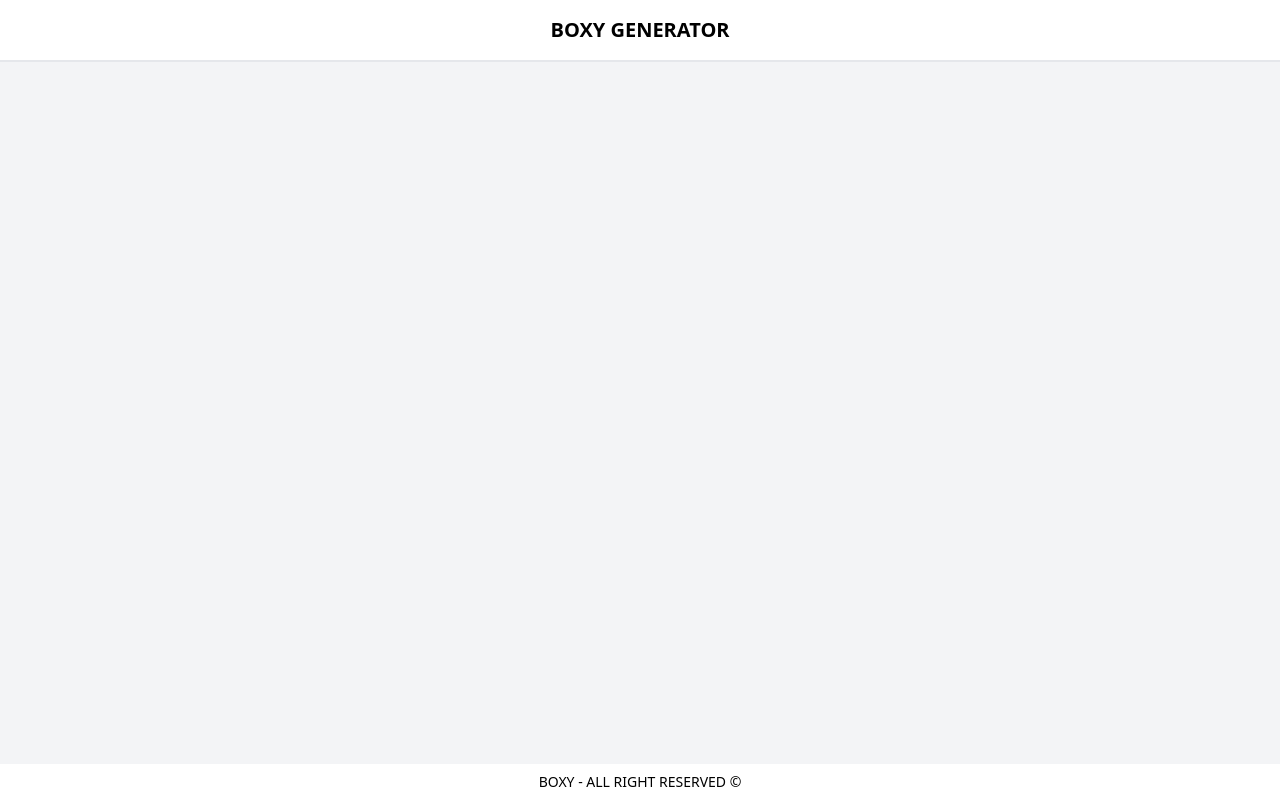
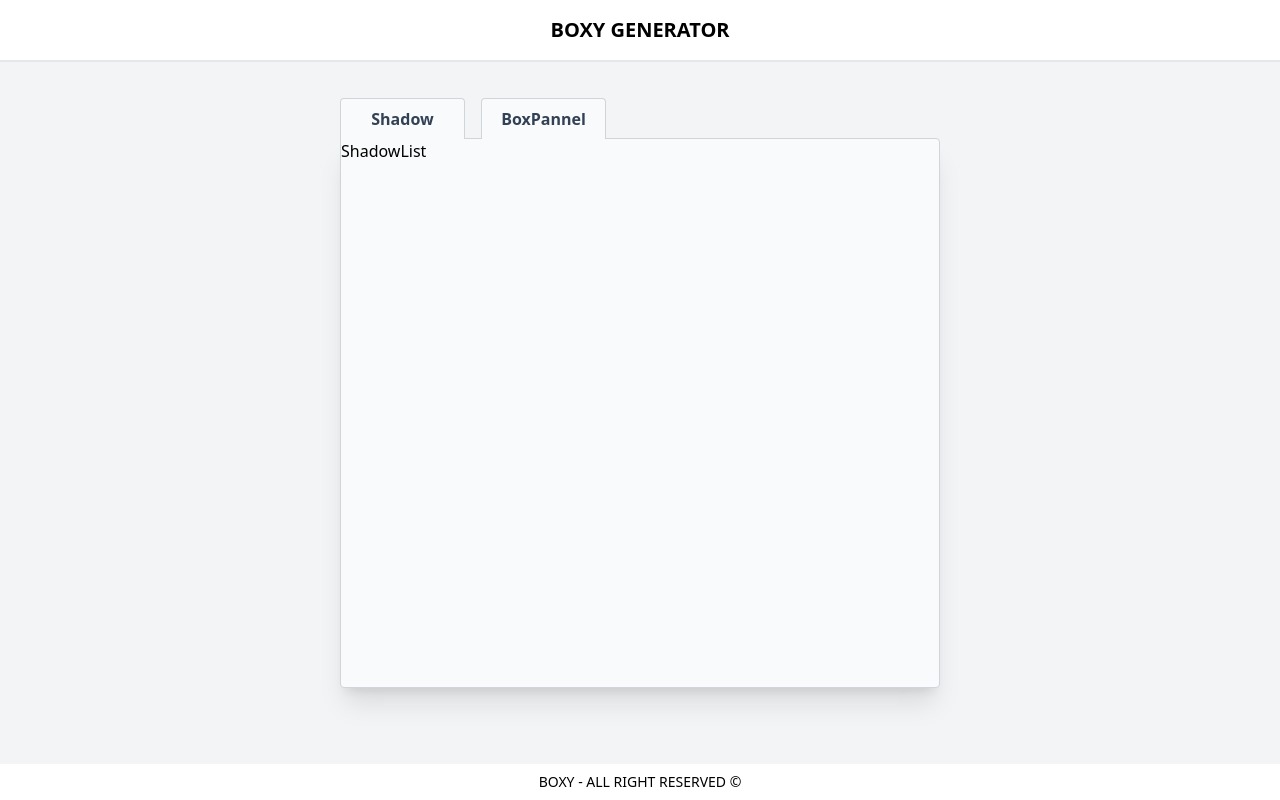
Before and after one commit to kabolindustrie/box-generator, a React (Vite) app: page / in a window 1280 px wide. Built offline with nearby package versions, Linux system fonts and the light colour scheme.

Commit message:
système de pannel et onglet mis en place

```diff
--- a/src/App.jsx
+++ b/src/App.jsx
@@ -1,5 +1,6 @@
 import Header from "./component/Header";
 import Footer from "./component/Footer";
+import LeftContainer from "./layouts/LeftContainer";
 
 function App() {
   return (
@@ -7,8 +8,8 @@ function App() {
       <Header/>
       <main className="flex flex-wrap justify-center items-center flex-grow
       bg-gray-100 px-10 md:flex-nowrap">
-        {/* <LeftSide/>
-        <Visualization /> */}
+        <LeftContainer/>
+        {/* <Visualization /> */}
       </main>
       <Footer/>
     </div>
--- /dev/null
+++ b/src/layouts/BoxPanel/BoxPannel.jsx
@@ -0,0 +1,7 @@
+import React from 'react'
+
+export default function BoxPannel() {
+  return (
+    <div>BoxPannel</div>
+  )
+}
--- /dev/null
+++ b/src/layouts/LeftContainer.jsx
@@ -0,0 +1,31 @@
+import { useState } from "react";
+import ShadowList from "./ShadowList/ShadowList.jsx";
+import BoxPannel from "./BoxPanel/BoxPannel.jsx";
+
+export default function LeftContainer() {
+  const [tabs, setTabs] = useState(0);
+
+  const tabsList = [
+    { name: "Shadow", component: <ShadowList /> },
+    { name: "BoxPannel", component: <BoxPannel /> },
+  ]
+
+  return (
+    <div className="relative mt-20 w-[600px] h-[550px] border rounded-b rounded-tr border-gray-300 shadow-xl bg-gray-50 md:mt-0">
+      <div className="flex absolute -translate-y-full -left-[1px]">
+        {tabsList.map((tab, index) => (
+          <button
+            key={index}
+            onClick={() => setTabs(index)}
+            className="min-w-[125px] py-2 px-3 mr-4 font-bold border-t border-x border-gray-300 bg-slate-50 hover:bg-slate-200 text-slate-700 rounded-t focus:outline:none focus:ring-2 ring-inset focus:ring-blue-300"
+          >
+            {tab.name}
+          </button>
+        ))}
+      </div>
+      <div>
+        {tabsList[tabs].component}
+      </div>
+    </div>
+  );
+}
--- /dev/null
+++ b/src/layouts/ShadowList/ShadowList.jsx
@@ -0,0 +1,7 @@
+import React from 'react'
+
+export default function ShadowList() {
+  return (
+    <div>ShadowList</div>
+  )
+}
```
